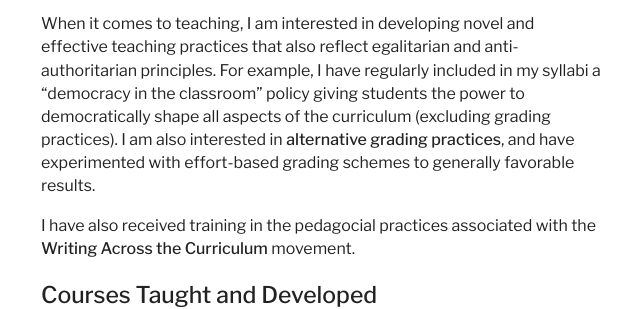
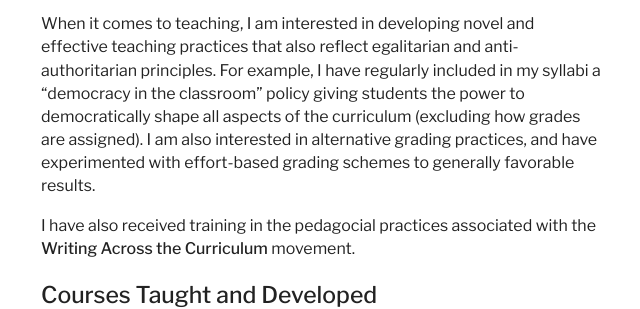
Before and after one commit to jesse-jared-collab/jesse-jared-collab.github.io, a Jekyll site: the page built from teaching.md, in a window 1280 px wide. Shown: the part 267-576 px from the top of the page, without its empty margins (110-750 px from the left). Built offline with Jekyll 4.4.1, drawn with Linux system fonts in a browser that asks for light colours.

Commit message:
Update teaching.md

```diff
--- a/teaching.md
+++ b/teaching.md
@@ -6,7 +6,7 @@ layout: page
 
 I have designed two introductory philosophy courses and taught six sections of undergraduates at Brooklyn College. This has given me the opportunity to work with a diverse range of traditional and non-traditional college students coming from a wide variety of backgrounds. I have also worked with high school seniors at the Dalton School, where I planned and led small group discussions on various topics in political philosophy.
 
-When it comes to teaching, I am interested in developing novel and effective teaching practices that also reflect egalitarian and anti-authoritarian principles. For example, I have regularly included in my syllabi a "democracy in the classroom" policy giving students the power to democratically shape all aspects of the curriculum (excluding grading practices). I am also interested in [alternative grading practices](http://dailynous.com/2019/03/27/grade-anarchy-student-learning-guest-post-marcus-schultz-bergin/), and have experimented with effort-based grading schemes to generally favorable results.
+When it comes to teaching, I am interested in developing novel and effective teaching practices that also reflect egalitarian and anti-authoritarian principles. For example, I have regularly included in my syllabi a "democracy in the classroom" policy giving students the power to democratically shape all aspects of the curriculum (excluding how grades are assigned). I am also interested in alternative grading practices, and have experimented with effort-based grading schemes to generally favorable results.
 
 I have also received training in the pedagocial practices associated with the [Writing Across the Curriculum](https://www.jstor.org/stable/377412?seq=1#page_scan_tab_contents) movement.
 
```
